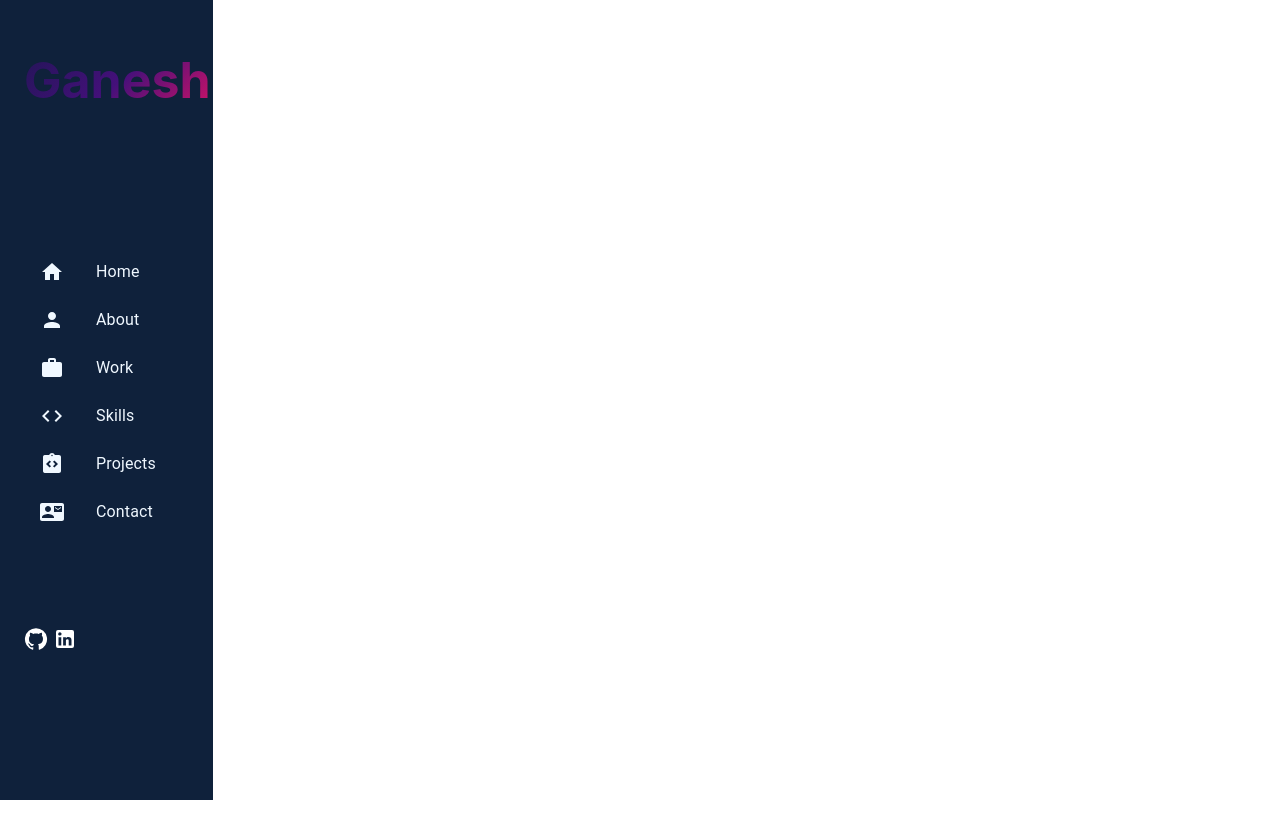
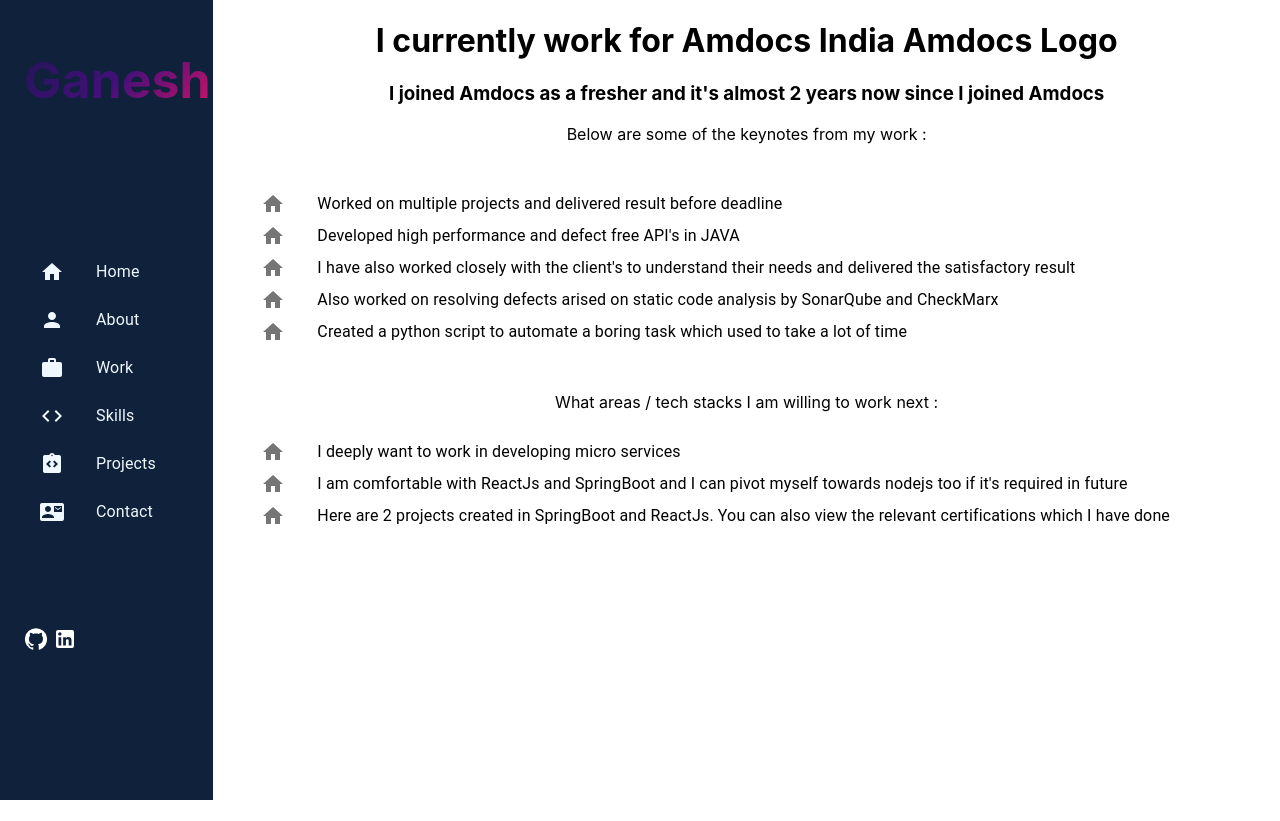
Before and after one commit to ganeshshah/myportfolio, a React (Create React App) app: page /Work in a window 1280 px wide. Before the commit the page ends 800 px from the top, so only its background shows below. Built offline with nearby package versions, Linux system fonts and the light colour scheme.

Commit message:
work structure completed

```diff
--- a/src/views/Work.js
+++ b/src/views/Work.js
@@ -3,6 +3,12 @@
 import Grid from "@mui/material/Grid";
 import Container from "@mui/material/Container";
 import NavList from '../uicomponents/NavList';
+import { ListItemText } from '@mui/material';
+import { ListItemIcon } from '@mui/material';
+import HomeIcon from "@mui/icons-material/Home";
+import List from "@mui/material/List";
+import ListItem from "@mui/material/ListItem";
+
 
 function Work() {
   return (
@@ -15,7 +21,68 @@
       </Grid>
       <Grid item xs={10}>
         <Container id="main" className="home-container">
-
+          <div className='work-container'>
+            <Container>
+              <h1>I currently work for Amdocs India <span>Amdocs Logo</span></h1>
+              <h3>I joined Amdocs as a fresher and it's almost 2 years now since I joined Amdocs</h3>
+              <p>Below are some of the keynotes from my work : </p>
+              <br/>
+            <List>
+            <ListItem disablePadding>
+                <ListItemIcon>
+                  <HomeIcon />
+                </ListItemIcon>
+                <ListItemText primary="Worked on multiple projects and delivered result before deadline" />
+            </ListItem>
+            <ListItem disablePadding>
+                <ListItemIcon>
+                  <HomeIcon />
+                </ListItemIcon>
+                <ListItemText primary="Developed high performance and defect free API's in JAVA" />
+            </ListItem>
+            <ListItem disablePadding>
+                <ListItemIcon>
+                  <HomeIcon />
+                </ListItemIcon>
+                <ListItemText primary="I have also worked closely with the client's to understand their needs and delivered the satisfactory result" />
+            </ListItem>
+            <ListItem disablePadding>
+                <ListItemIcon>
+                  <HomeIcon />
+                </ListItemIcon>
+                <ListItemText primary="Also worked on resolving defects arised on static code analysis by SonarQube and CheckMarx" />
+            </ListItem>
+            <ListItem disablePadding>
+                <ListItemIcon>
+                  <HomeIcon />
+                </ListItemIcon>
+                <ListItemText primary="Created a python script to automate a boring task which used to take a lot of time" />
+            </ListItem>
+            </List>
+            <br/>
+            <p>What areas / tech stacks I am willing to work next :  </p>
+            <List>
+            <ListItem disablePadding>
+                <ListItemIcon>
+                  <HomeIcon />
+                </ListItemIcon>
+                <ListItemText primary="I deeply want to work in developing micro services" />
+            </ListItem>
+            <ListItem disablePadding>
+                <ListItemIcon>
+                  <HomeIcon />
+                </ListItemIcon>
+                <ListItemText primary="I am comfortable with ReactJs and SpringBoot and I can pivot myself towards nodejs too if it's required in future" />
+            </ListItem>
+            <ListItem disablePadding>
+                <ListItemIcon>
+                  <HomeIcon />
+                </ListItemIcon>
+                <ListItemText primary="Here are 2 projects created in SpringBoot and ReactJs. You can also view the relevant certifications which I have done" />
+            </ListItem>
+            </List>
+            </Container>
+          </div>
         </Container>
       </Grid>
     </Grid>
```
